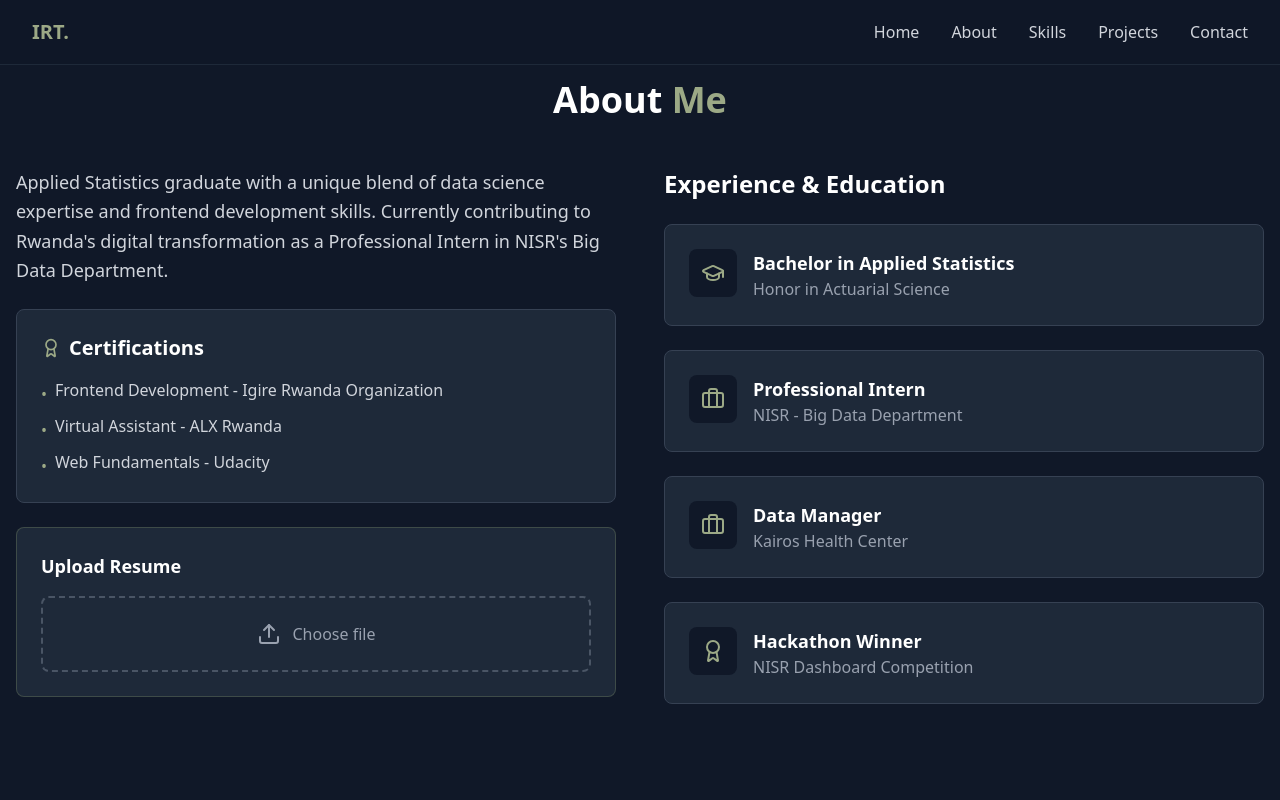
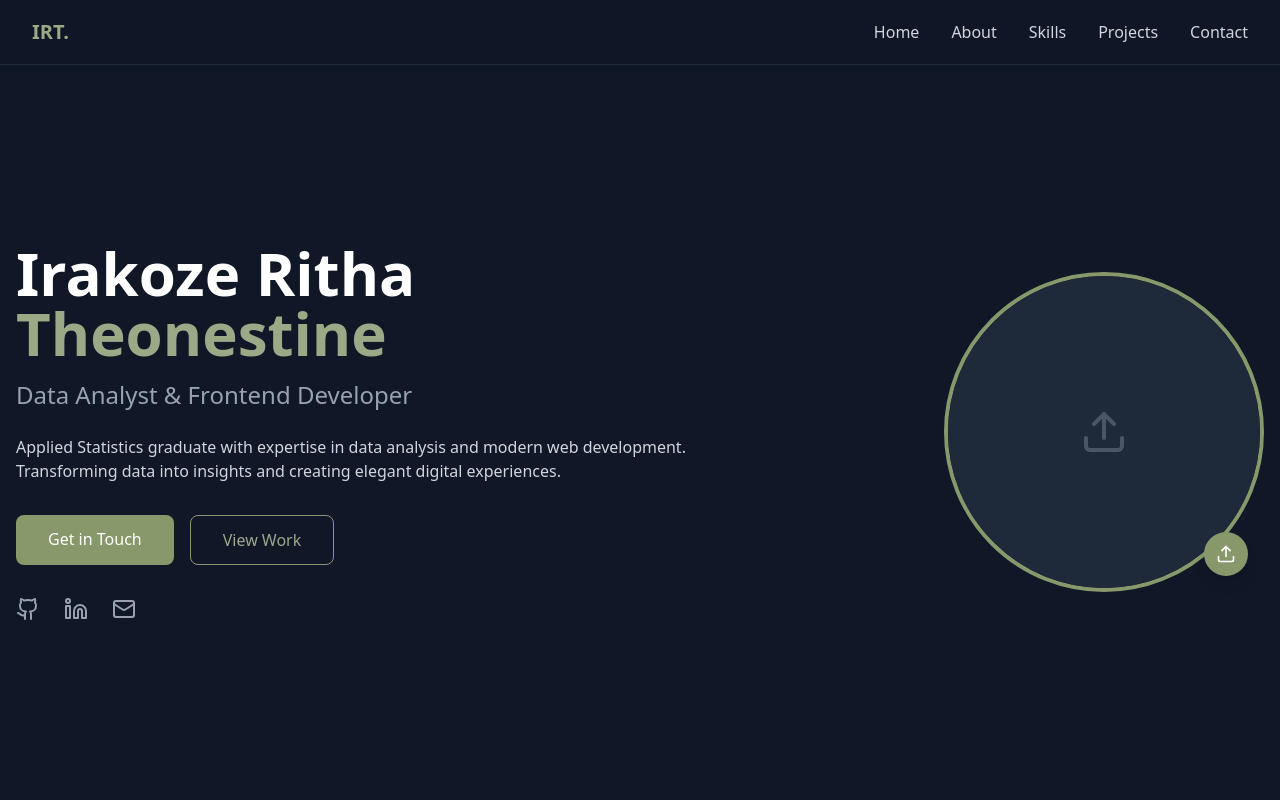
Before and after one commit to Ritha20/Portofolio-, a React (Vite) app: page / in a window 1280 px wide. Shown: the top 800 px of the page. Built offline with nearby package versions, Linux system fonts and the light colour scheme.

Commit message:
created the HeroSection

```diff
--- a/src/App.jsx
+++ b/src/App.jsx
@@ -1,10 +1,12 @@
 import React from 'react';
  import Navigation from "./components/Navigation"
 import About from './components/About';
+import Hero from './components/Hero';
 export default function App() {
   return (
     <div>
       <Navigation />
+      <Hero/>
       <About/>
     </div>
   )
--- /dev/null
+++ b/src/components/Hero.jsx
@@ -0,0 +1,81 @@
+import { Upload, Github, Linkedin, Mail } from 'lucide-react';
+import { useState } from 'react';
+
+export default function Hero() {
+  const [photo, setPhoto] = useState(null);
+
+  const handlePhotoUpload = (e) => {
+    const file = e.target.files[0];
+    if (file) {
+      const reader = new FileReader();
+      reader.onloadend = () => {
+        setPhoto(reader.result);
+      };
+      reader.readAsDataURL(file);
+    }
+  };
+
+  return (
+    <section id="home" className="min-h-screen flex items-center justify-center pt-16 px-4">
+      <div className="max-w-7xl mx-auto w-full">
+        <div className="flex flex-col md:flex-row items-center justify-between gap-12">
+          <div className="flex-1 text-center md:text-left">
+            <h1 className="text-4xl sm:text-5xl lg:text-6xl font-bold text-white mb-4">
+              Irakoze Ritha<br />
+              <span className="text-sage-400">Theonestine</span>
+            </h1>
+            <p className="text-xl sm:text-2xl text-gray-400 mb-6">
+              Data Analyst & Frontend Developer
+            </p>
+            <p className="text-gray-300 mb-8 max-w-2xl">
+              Applied Statistics graduate with expertise in data analysis and modern web development.
+              Transforming data into insights and creating elegant digital experiences.
+            </p>
+            <div className="flex gap-4 justify-center md:justify-start">
+              <a href="#contact" className="bg-sage-500 hover:bg-sage-600 text-white px-8 py-3 rounded-lg transition-all duration-300 transform hover:scale-105">
+                Get in Touch
+              </a>
+              <a href="#projects" className="border border-sage-500 text-sage-400 hover:bg-sage-500/10 px-8 py-3 rounded-lg transition-all duration-300">
+                View Work
+              </a>
+            </div>
+            <div className="flex gap-6 mt-8 justify-center md:justify-start">
+              <a href="https://github.com/" target="_blank" rel="noopener noreferrer" className="text-gray-400 hover:text-sage-400 transition-colors">
+                <Github size={24} />
+              </a>
+              <a href="https://www.linkedin.com/in/irakoze-ritha/" target="_blank" rel="noopener noreferrer" className="text-gray-400 hover:text-sage-400 transition-colors">
+                <Linkedin size={24} />
+              </a>
+              <a href="https://mail.google.com/mail/u/0/#inbox?compose=new" className="text-gray-400 hover:text-sage-400 transition-colors">
+                <Mail size={24} />
+              </a>
+            </div>
+          </div>
+
+          <div className="flex-shrink-0">
+            <div className="relative group">
+              <div className="w-64 h-64 sm:w-80 sm:h-80 rounded-full overflow-hidden border-4 border-sage-500 shadow-2xl shadow-sage-500/20">
+                {photo ? (
+                  <img src={photo} alt="Profile" className="w-full h-full object-cover" />
+                ) : (
+                  <div className="w-full h-full bg-gray-800 flex items-center justify-center">
+                    <Upload size={48} className="text-gray-600" />
+                  </div>
+                )}
+              </div>
+              <label className="absolute bottom-4 right-4 bg-sage-500 hover:bg-sage-600 text-white p-3 rounded-full cursor-pointer transition-all duration-300 transform hover:scale-110 shadow-lg">
+                <Upload size={20} />
+                <input
+                  type="file"
+                  accept="image/*"
+                  onChange={handlePhotoUpload}
+                  className="hidden"
+                />
+              </label>
+            </div>
+          </div>
+        </div>
+      </div>
+    </section>
+  );
+}
```
